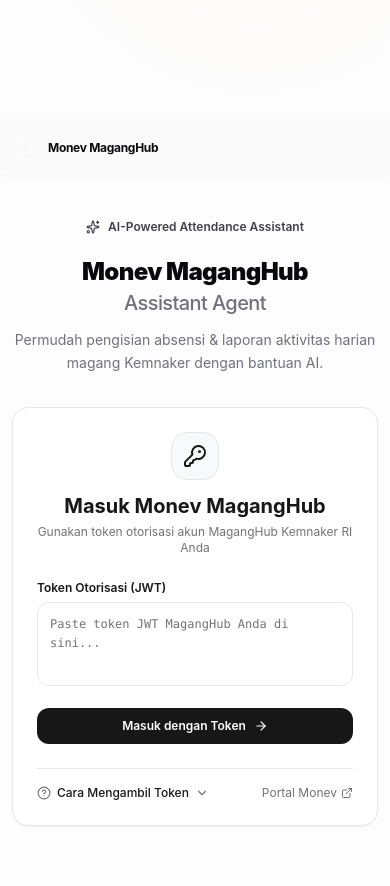
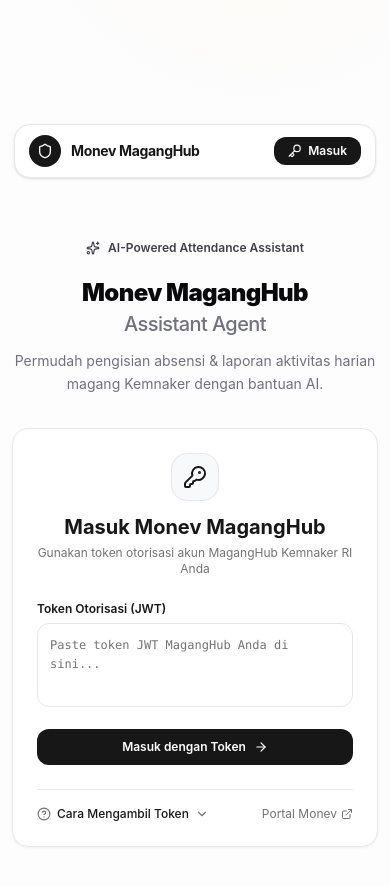
Before and after one commit to ardhikaxx/monev-maganghub-api, a Next.js app: page / in a window 390 px wide. Shown: the part 2500-3386 px from the top of the page. Built offline with nearby package versions, Linux system fonts and the light colour scheme.

Commit message:
feat: implementasi navbar floating pada tampilan desktop

```diff
--- a/components/Navbar.tsx
+++ b/components/Navbar.tsx
@@ -1,6 +1,7 @@
 'use client';
 
 import React from 'react';
+import Link from 'next/link';
 import { MonevUser } from '@/types/monev';
 import {
   LogOut,
@@ -10,6 +11,7 @@ import {
   Calendar,
   User,
   Key,
+  ExternalLink,
 } from 'lucide-react';
 
 export type TabType = 'form' | 'history' | 'profile' | 'token';
@@ -25,9 +27,9 @@ interface NavbarProps {
 
 const navItems = [
   { key: 'form'    as TabType, label: 'Laporan', icon: FileText },
-  { key: 'history' as TabType, label: 'Riwayat', icon: Calendar  },
-  { key: 'profile' as TabType, label: 'Profil',  icon: User      },
-  { key: 'token'   as TabType, label: 'Token',   icon: Key       },
+  { key: 'history' as TabType, label: 'Riwayat', icon: Calendar },
+  { key: 'profile' as TabType, label: 'Profil',  icon: User     },
+  { key: 'token'   as TabType, label: 'Token',   icon: Key      },
 ];
 
 export default function Navbar({
@@ -39,55 +41,30 @@ export default function Navbar({
   onSelectTab,
 }: NavbarProps) {
   return (
-    <>
-      {/* ============================================================
-          DESKTOP / TABLET: Floating Glass Capsule Navbar
-          ============================================================ */}
-      <header
-        className="hidden sm:block fixed top-4 left-1/2 -translate-x-1/2 z-50 w-full max-w-6xl px-4 lg:px-6 pointer-events-none select-none"
-        role="banner"
-      >
-        {/* Outer capsule: glass-ultra material */}
-        <div
-          className="pointer-events-auto relative overflow-hidden rounded-full glass-ultra glass-shimmer px-3 py-1.5"
-          style={{
-            boxShadow:
-              '0 8px 32px rgba(0,0,0,0.10), 0 2px 8px rgba(0,0,0,0.06), 0 0 0 0.5px rgba(255,255,255,0.75), inset 0 1px 0 rgba(255,255,255,1)',
-          }}
-        >
-          <div className="flex items-center justify-between gap-2 lg:gap-3">
+    <header className="sticky top-3 sm:top-5 z-40 w-full px-3.5 sm:px-6 pointer-events-none mb-4 sm:mb-6">
+      {/* Floating Desktop & Mobile Container */}
+      <div className="mx-auto max-w-7xl bg-white border border-[#E5E7EB] rounded-2xl shadow-sm px-3.5 sm:px-5 py-2.5 flex items-center justify-between gap-3 pointer-events-auto transition-all">
 
-            {/* ---- Left: Brand ---- */}
-            <div className="flex items-center gap-2 shrink-0 min-w-0">
-              <div
-                className="flex h-8 w-8 items-center justify-center rounded-full glass-dark shrink-0"
-                style={{ borderRadius: '50%' }}
-              >
-                <Shield className="h-3.5 w-3.5 text-white" />
+        {/* ---- Left: Logo & Brand ---- */}
+        <Link href="/" className="flex items-center gap-2.5 shrink-0 cursor-pointer">
+          <div className="flex h-8 w-8 items-center justify-center rounded-xl bg-[#171717] text-white shrink-0">
+            <Shield className="h-4 w-4" />
           </div>
-              <div className="flex items-center gap-1.5">
-                <span className="text-xs sm:text-sm font-bold tracking-tight text-zinc-950 whitespace-nowrap leading-none">
+          <div className="flex items-center gap-2">
+            <span className="text-sm sm:text-base font-bold tracking-tight text-[#171717]">
               Monev MagangHub
             </span>
-                <span
-                  className="hidden md:inline-flex items-center rounded-full px-2 py-0.5 text-[10px] font-bold text-zinc-700 glass-pill shrink-0"
-                  style={{ fontSize: '10px' }}
-                >
-                  Kemnaker
+            <span className="hidden md:inline-block rounded border border-[#E5E7EB] bg-[#F8F9FA] px-1.5 py-0.5 text-[10px] font-semibold text-[#737373]">
+              Kemnaker RI
             </span>
           </div>
-            </div>
+        </Link>
 
-            {/* ---- Center: Nav Menu ---- */}
+        {/* ---- Center: Floating Navigation Tabs (Desktop View) ---- */}
         {user && (
           <nav
-                aria-label="Navigasi Menu Desktop"
-                className="flex items-center gap-0.5 rounded-full p-1 shrink-0"
-                style={{
-                  background: 'rgba(0,0,0,0.045)',
-                  border: '1px solid rgba(255,255,255,0.65)',
-                  backdropFilter: 'blur(8px)',
-                }}
+            aria-label="Navigasi Menu Utama"
+            className="hidden sm:flex items-center gap-1 bg-[#F8F9FA] border border-[#E5E7EB] p-1 rounded-xl"
           >
             {navItems.map((item) => {
               const isActive = activeTab === item.key;
@@ -98,18 +75,12 @@ export default function Navbar({
                   type="button"
                   onClick={() => onSelectTab?.(item.key)}
                   className={`
-                        relative flex items-center gap-1.5 rounded-full px-3 sm:px-3.5 py-1.5
-                        text-xs font-semibold transition-all duration-250 cursor-pointer
-                        active:scale-95 overflow-hidden
+                    inline-flex items-center gap-1.5 rounded-lg px-3 py-1.5 text-xs transition cursor-pointer
                     ${isActive
-                          ? 'glass-dark text-white shadow-sm'
-                          : 'text-zinc-600 hover:text-zinc-950 hover:bg-white/60'
+                      ? 'bg-[#171717] text-white font-semibold shadow-xs'
+                      : 'text-[#737373] hover:text-[#171717] hover:bg-white font-medium'
                     }
                   `}
-                      style={{
-                        transitionTimingFunction: 'cubic-bezier(0.16,1,0.3,1)',
-                        fontWeight: isActive ? 700 : 600,
-                      }}
                 >
                   <Icon className="h-3.5 w-3.5 shrink-0" />
                   <span>{item.label}</span>
@@ -119,136 +90,79 @@ export default function Navbar({
           </nav>
         )}
 
-            {/* ---- Right: User + Actions ---- */}
+        {/* ---- Right: User Information & Quick Actions (Desktop View) ---- */}
         {user ? (
-              <div className="flex items-center gap-1.5 shrink-0">
-                {/* User info pill */}
+          <div className="flex items-center gap-2 shrink-0">
+            {/* Participant Information Chip */}
             <button
               type="button"
               onClick={() => onSelectTab?.('profile')}
-                  className="flex items-center gap-2 rounded-full glass-pill px-2.5 py-1 text-left transition cursor-pointer max-w-[140px] lg:max-w-[200px]"
+              className="flex items-center gap-2.5 rounded-xl border border-[#E5E7EB] px-2.5 py-1 bg-[#F8F9FA] hover:bg-[#F0F1F3] transition text-left cursor-pointer max-w-[210px]"
               title="Buka Profil Peserta"
             >
-                  <div
-                    className="flex h-6 w-6 items-center justify-center rounded-full text-[11px] font-bold shrink-0 text-white"
-                    style={{
-                      background: 'linear-gradient(135deg, #18181b, #3f3f46)',
-                      boxShadow: '0 1px 3px rgba(0,0,0,0.30), inset 0 1px 0 rgba(255,255,255,0.12)',
-                    }}
-                  >
+              <div className="relative flex h-7 w-7 items-center justify-center rounded-lg bg-[#171717] text-xs font-bold text-white shrink-0">
                 {user.name ? user.name.charAt(0).toUpperCase() : 'P'}
+                <span
+                  className="absolute -bottom-0.5 -right-0.5 h-2 w-2 rounded-full bg-emerald-500 border border-white"
+                  title="Sesi Aktif"
+                />
               </div>
-                  <div className="min-w-0">
-                    <p className="text-xs font-bold text-zinc-900 truncate leading-tight">
+              <div className="min-w-0 hidden xs:block">
+                <p className="text-xs font-semibold text-[#171717] truncate leading-tight">
                   {user.name || 'Peserta'}
                 </p>
-                    <p className="text-[10px] text-zinc-500 truncate leading-tight hidden lg:block">
-                      {user.internship_company || user.company || user.company_name || 'Mitra'}
+                <p className="text-[10px] text-[#737373] truncate leading-tight">
+                  {user.internship_company || user.company || user.company_name || 'Mitra Kemnaker'}
                 </p>
               </div>
             </button>
 
-                {/* Divider */}
-                <div className="w-px h-5 bg-zinc-200/80 mx-0.5" />
+            {/* Quick External Link to Portal Monev (Desktop) */}
+            <a
+              href="https://monev.maganghub.kemnaker.go.id/dashboard"
+              target="_blank"
+              rel="noreferrer"
+              title="Kunjungi Portal Monev Resmi"
+              className="hidden lg:inline-flex items-center gap-1 text-xs font-medium text-[#737373] hover:text-[#171717] bg-[#F8F9FA] hover:bg-[#F0F1F3] border border-[#E5E7EB] px-2.5 py-1.5 rounded-lg transition"
+            >
+              <span>Portal</span>
+              <ExternalLink className="h-3 w-3 text-[#737373]" />
+            </a>
 
-                {/* Refresh */}
+            {/* Refresh Token Button */}
             <button
               type="button"
               onClick={onRefreshToken}
               disabled={isRefreshing}
               title="Perbarui Masa Aktif Token"
-                  className="flex h-8 w-8 items-center justify-center rounded-full glass-pill text-zinc-700 hover:text-zinc-950 transition disabled:opacity-40 cursor-pointer"
+              className="flex h-8 w-8 items-center justify-center rounded-lg border border-[#E5E7EB] bg-white text-[#737373] hover:text-[#171717] hover:bg-[#F8F9FA] transition disabled:opacity-40 cursor-pointer"
             >
-                  <RefreshCw
-                    className={`h-3.5 w-3.5 ${isRefreshing ? 'animate-spin text-zinc-950' : ''}`}
-                  />
+              <RefreshCw className={`h-3.5 w-3.5 ${isRefreshing ? 'animate-spin text-[#171717]' : ''}`} />
             </button>
 
-                {/* Logout */}
+            {/* Logout Button */}
             <button
               type="button"
               onClick={onLogout}
-                  title="Keluar / Ganti Akun"
-                  className="flex h-8 w-8 items-center justify-center rounded-full glass-pill text-zinc-700 hover:text-red-600 transition cursor-pointer"
+              title="Keluar dari Aplikasi"
+              className="flex h-8 w-8 items-center justify-center rounded-lg border border-[#E5E7EB] bg-white text-[#737373] hover:text-red-600 hover:border-red-200 hover:bg-red-50 transition cursor-pointer"
             >
               <LogOut className="h-3.5 w-3.5" />
             </button>
           </div>
         ) : (
-              <div
-                className="text-xs text-zinc-500 font-medium glass-pill rounded-full px-3 py-1"
+          <div className="flex items-center gap-2">
+            <Link
+              href="/login"
+              className="inline-flex items-center gap-1.5 rounded-lg bg-[#171717] px-3.5 py-1.5 text-xs font-semibold text-white hover:bg-black transition cursor-pointer"
             >
-                Presensi &amp; Laporan
+              <Key className="h-3.5 w-3.5" />
+              <span>Masuk</span>
+            </Link>
           </div>
         )}
-          </div>
+
       </div>
     </header>
-
-      {/* ============================================================
-          MOBILE: Sticky Top Glass Header
-          ============================================================ */}
-      <header
-        className="sm:hidden sticky top-0 z-40 select-none"
-        style={{
-          background: 'rgba(250,250,250,0.88)',
-          backdropFilter: 'blur(20px) saturate(180%)',
-          WebkitBackdropFilter: 'blur(20px) saturate(180%)',
-          borderBottom: '1px solid rgba(255,255,255,0.80)',
-          boxShadow: '0 1px 12px rgba(0,0,0,0.05), 0 0 0 0.5px rgba(255,255,255,0.65)',
-        }}
-      >
-        <div className="flex items-center justify-between gap-2 px-3 py-2.5">
-          {/* Brand */}
-          <div className="flex items-center gap-2 min-w-0">
-            <div
-              className="flex h-7 w-7 items-center justify-center rounded-xl glass-dark shrink-0"
-            >
-              <Shield className="h-3.5 w-3.5 text-white" />
-            </div>
-            <span className="text-xs font-bold tracking-tight text-zinc-950 truncate">
-              Monev MagangHub
-            </span>
-          </div>
-
-          {/* Mobile user actions */}
-          {user && (
-            <div className="flex items-center gap-1.5 shrink-0">
-              <button
-                type="button"
-                onClick={() => onSelectTab?.('profile')}
-                className="flex items-center gap-1.5 glass-pill rounded-full px-2.5 py-1 text-[10px] font-semibold text-zinc-800 max-w-[100px] transition cursor-pointer"
-                title="Buka Profil"
-              >
-                <span
-                  className="h-1.5 w-1.5 rounded-full shrink-0"
-                  style={{ background: '#22c55e' }}
-                />
-                <span className="truncate">{user.name?.split(' ')[0] || 'Peserta'}</span>
-              </button>
-
-              <button
-                type="button"
-                onClick={onRefreshToken}
-                disabled={isRefreshing}
-                title="Perbarui Token"
-                className="flex h-7 w-7 items-center justify-center rounded-lg glass-pill text-zinc-700 transition disabled:opacity-40 cursor-pointer"
-              >
-                <RefreshCw className={`h-3 w-3 ${isRefreshing ? 'animate-spin' : ''}`} />
-              </button>
-
-              <button
-                type="button"
-                onClick={onLogout}
-                title="Keluar"
-                className="flex h-7 w-7 items-center justify-center rounded-lg glass-pill text-zinc-700 hover:text-zinc-950 transition cursor-pointer"
-              >
-                <LogOut className="h-3 w-3" />
-              </button>
-            </div>
-          )}
-        </div>
-      </header>
-    </>
   );
 }
```
Lines whose indentation alone changed are shown as unchanged.
